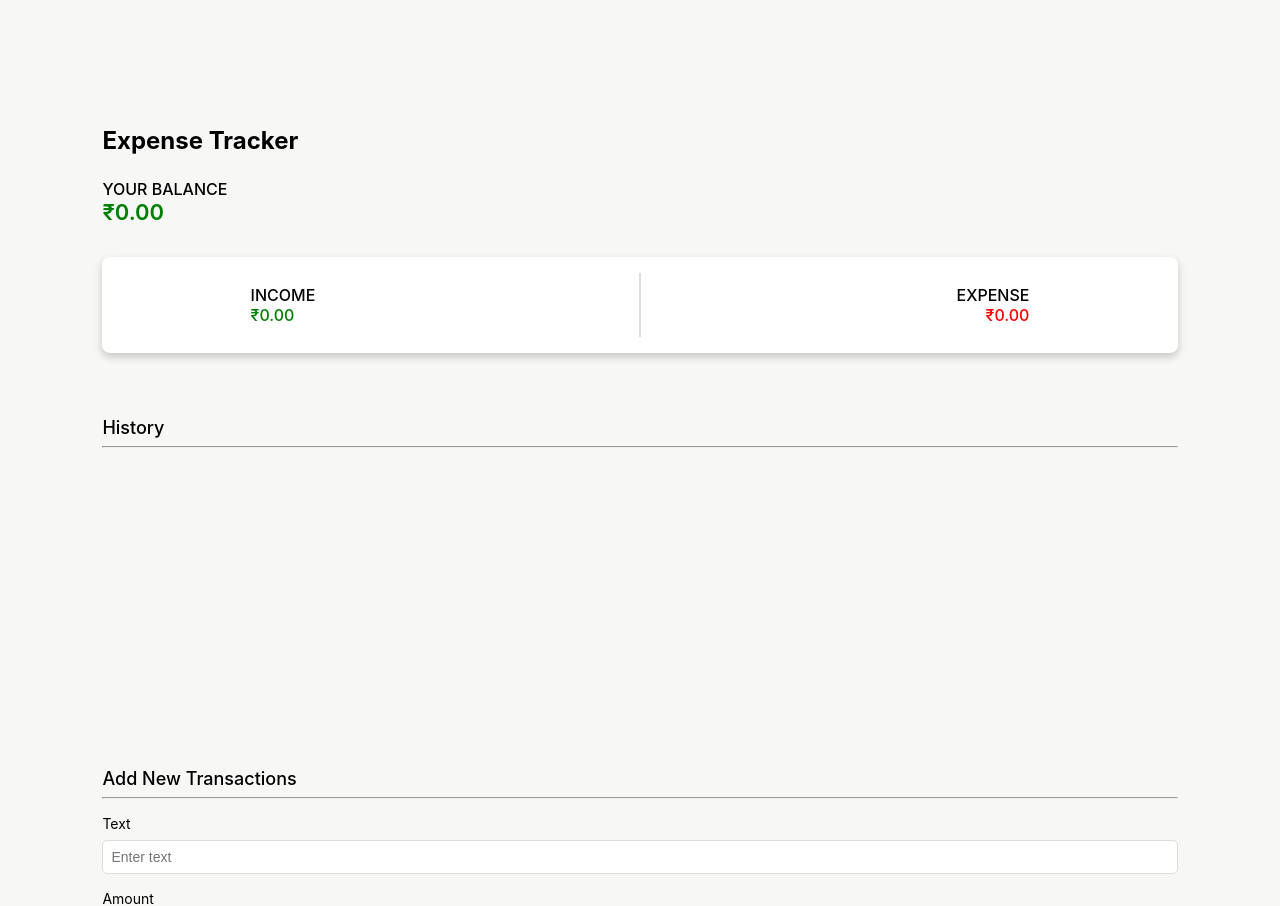
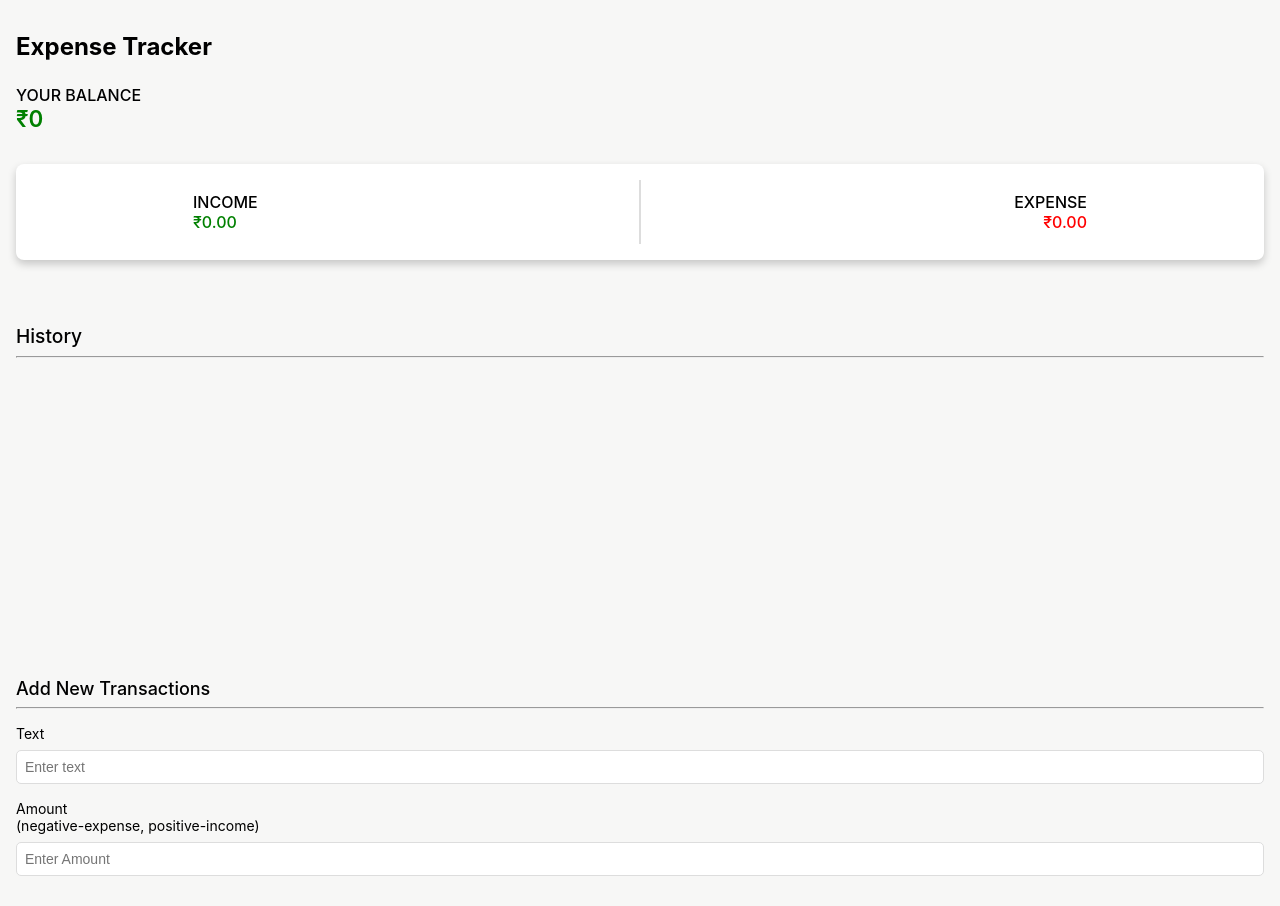
Before and after one commit to agamya0801/expense-tracker, a React (Create React App) app: page / in a window 1280 px wide. Shown: the top 906 px of the page. Built offline with nearby package versions, Linux system fonts and the light colour scheme.

Commit message:
Refactored Code and removed redundant code by creating a functions.js file in the src folder

```diff
--- a/src/App.css
+++ b/src/App.css
@@ -5,5 +5,5 @@
   flex-direction: column;
   margin: auto;
   background-color: #f7f7f6;
-  padding: 8%;
+  padding: 1rem;
 }
--- a/src/App.js
+++ b/src/App.js
@@ -17,7 +17,7 @@ function App() {
   // State management for transactions
   const addTxn = (text, amount) => {
     const prevState = [...txn];
-    prevState.push({text, amount});
+    prevState.unshift({text, amount});
     setTxn(prevState);
   }
 
--- a/src/components/AddNewTransactions/AddNewTransactions.css
+++ b/src/components/AddNewTransactions/AddNewTransactions.css
@@ -1,15 +1,15 @@
 .new-txn-container{
-    margin: 32px 0px;
+    margin: 2rem 0rem;
 }
 
 .new-txn-title{
     margin: 0;
-    font-size: 18px;
+    font-size: 1.125rem;
     font-weight: 500;
 }
 
 .horizontal-line{
-    margin-bottom: 16px;
+    margin-bottom: 1rem;
 }
 
 .new-txn-form{
@@ -19,17 +19,17 @@
 
 .label{
     font-weight: 400;
-    font-size: 14px;
+    font-size: 0.875rem;
 }
 
 .input-field{
-    margin-top: 8px;
-    margin-bottom: 16px;
-    border: 1px solid #ddd;
-    border-radius: 5px;
-    padding: 0px 8px;
+    margin-top: 0.5rem;
+    margin-bottom: 1rem;
+    border: 0.0625rem solid #ddd;
+    border-radius: 0.3125rem;
+    padding: 0rem 0.5rem;
     height: 2rem;
-    font-size: 14px;
+    font-size: 0.875rem;
 }
 
 .p{
@@ -37,13 +37,13 @@
 }
 
 .add-txn-button{
-    margin-top: 16px;
+    margin-top: 1rem;
     background-color: #7a61cf;
     width: 100%;
-    padding: 12px 12px;
+    padding: 0.75rem;
     border: none;
-    border-radius: 5px;
-    font-size: 16px;
+    border-radius: 0.3125rem;
+    font-size: 1rem;
     color: white;
 }
 
--- a/src/components/AddNewTransactions/AddNewTransactions.js
+++ b/src/components/AddNewTransactions/AddNewTransactions.js
@@ -1,4 +1,5 @@
 import React, {useState, useRef} from 'react'
+import { refactorText } from '../../functions';
 import './AddNewTransactions.css'
 
 function AddNewTransactions(props) {
@@ -20,7 +21,7 @@ function AddNewTransactions(props) {
   // For handling the submit event
   const handleSubmit = (event) => {
     event.preventDefault();
-    const refactoredText = text.charAt(0).toUpperCase() + text.slice(1)
+    const refactoredText = refactorText(text)
     onSubmitHandler(refactoredText, amount)
     inputRef.current.focus()
     setText('');
--- a/src/components/Balance/Balance.css
+++ b/src/components/Balance/Balance.css
@@ -1,16 +1,16 @@
 .balance-container{
-    margin-bottom: 16px;
+    margin-bottom: 1rem;
 }
 
 .balance-title{
     margin: 0;
-    font-size: 16px;
+    font-size: 1rem;
     font-weight: 500;
 }
 
 .balance-amount{
     margin: 0;
-    font-size: 22px;
+    font-size: 1.4rem;
     font-weight: 600;
 }
 
--- a/src/components/Balance/Balance.js
+++ b/src/components/Balance/Balance.js
@@ -1,28 +1,28 @@
 import React from 'react'
+import { checkRounded, concatBalanceAmountWithK, truncateAmount, assignSign } from '../../functions';
 import './Balance.css'
 
 function Balance(props) {
   const {transactions} = props;
 
   let netBalance = '0.00';
-  let netBalanceString = '0.00';
 
   // Traversing the transactions array and calculating the net balance
   transactions.forEach((element) => {
     netBalance = (parseFloat(netBalance) + parseFloat(element.amount)).toFixed(2);
   });
 
-  const isRounded = netBalance >= 10000000 ? true : false;
-  netBalanceString = netBalance
-  netBalanceString = netBalanceString >= 10000000 ? (netBalanceString/10000000).toFixed(2) : netBalanceString;
-  netBalanceString = Boolean(isRounded) ? netBalanceString.toString()+'K': netBalanceString.toString();
-
+  const sign = assignSign(netBalance);
+  const isRounded = checkRounded(netBalance);
   const color = parseFloat(netBalance) >= 0 ? "positive-text" : "negative-text"
+  netBalance = truncateAmount(parseFloat(netBalance));
+  netBalance = concatBalanceAmountWithK({netBalance, isRounded});
+  netBalance = parseFloat(netBalance) < 0 ? netBalance.toString().slice(1) : netBalance;
 
   return (
     <div className='balance-container'>
       <p className='balance-title'>YOUR BALANCE</p>
-      <p className={`balance-amount ${color}`}>{`\u20b9${netBalanceString}`}</p>
+      <p className={`balance-amount ${color}`}>{`${sign} \u20b9${netBalance}`}</p>
     </div>
   )
 }
--- a/src/components/Header/Header.css
+++ b/src/components/Header/Header.css
@@ -1,5 +1,5 @@
 .expense-tracker-heading{
-    font-size: 24px;
+    font-size: 1.5rem;
     font-weight: 700;
-    margin: 24px 0px;
+    margin: 1rem 0rem 1.5rem 0rem;
 }
--- a/src/components/History/History.css
+++ b/src/components/History/History.css
@@ -1,19 +1,19 @@
 .history-container{
-    margin: 32px 0px;
+    margin: 2rem 0rem;
 }
 
 .history-title{
-    margin: 0px;
-    font-size: 18px;
+    margin: 0rem;
+    font-size: 1.2rem;
     font-weight: 500;
 }
 
 .horizontal-line{
-    margin-bottom: 16px;
+    margin-bottom: 1rem;
 }
 
 .list{
-    height: 240px;
+    height: 15rem;
     overflow-y: scroll;
 }
 
@@ -22,11 +22,11 @@
 }
 
 .list-items{
-    margin-bottom: 8px;
-    margin-right: 2px;
+    margin-bottom: 0.5rem;
+    margin-right: 0.15rem;
     width: 100%;
     box-shadow: 0 2px 4px 0 rgb(0, 0, 0, 0.2);
-    border-radius: 4px;
+    border-radius: 0.25rem;
     background-color: #ffffff;
 }
 
@@ -34,9 +34,9 @@
     display: flex;
     flex-direction: row;
     justify-content: space-between;
-    padding-left: 10px;
+    padding-left: 0.6rem;
     overflow-x: scroll;
-    font-size: 14px;
+    font-size: 0.9rem;
 }
 
 .list-items-content::-webkit-scrollbar{
@@ -44,7 +44,7 @@
 }
 
 .item-text{
-    margin-left: 4px;
+    margin-left: 0.25rem;
 }
 
 .amount-and-strip{
@@ -57,12 +57,12 @@
 } */
 
 .strip{
-    border-top-right-radius: 4px;
-    border-bottom-right-radius: 4px;
-    width: 8px;
+    border-top-right-radius: 0.25rem;
+    border-bottom-right-radius: 0.25rem;
+    width: 0.5rem;
     display: flex;
     flex-direction: column;
-    margin-left: 8px;
+    margin-left: 0.5rem;
 }
 
 .positive{
--- a/src/components/History/History.js
+++ b/src/components/History/History.js
@@ -1,4 +1,5 @@
 import React from 'react'
+import { assignSign, assignStripColor, concatenateText } from '../../functions';
 import './History.css'
 
 function History(props) {
@@ -11,10 +12,10 @@ function History(props) {
         <hr className='horizontal-line'/>
         <div className='list'>
           {transactions.map((element) => {
-            const sign = element.amount >= 0 ? '+' : '-';
-            const strip_color = element.amount >= 0 ? "positive" : "negative";
+            const sign = assignSign(element.amount);
+            const strip_color = assignStripColor(element.amount);
             const newAmount = element.amount < 0 ? element.amount.slice(1) : element.amount;
-            const newText = element.text.length > 16 ? (element.text.substring(0, 16)).concat('...') : element.text;
+            const newText = concatenateText(element.text);
             return <div className='list-items'>
               <div className='list-items-content'>
                 <p className='item-text'>{newText}</p>
--- a/src/components/IncomeExpense/IncomeExpense.js
+++ b/src/components/IncomeExpense/IncomeExpense.js
@@ -1,4 +1,5 @@
 import React from 'react';
+import { checkRounded, concatPositiveAmountWithK,concatNegativeAmountWithK, truncateAmount } from '../../functions';
 import './IncomeExpense.css';
 
 function IncomeExpense(props) {
@@ -9,20 +10,18 @@ function IncomeExpense(props) {
   // Traversing the transactions array for calculating netIncome and netExpense
   transactions.forEach((element) => {
     if(element.amount >= 0){
-      netIncome = (parseFloat(netIncome)+parseFloat(element.amount)).toFixed(2);
-      const isRounded = netIncome >= 10000000 ? true : false;
-      netIncome = netIncome >= 10000000 ? (netIncome/10000000).toFixed(2) : netIncome;
-      netIncome = Boolean(isRounded) ? netIncome.toString()+'K': netIncome.toString();
+      netIncome = (parseFloat(netIncome) + parseFloat(element.amount)).toFixed(2);
+      const isRounded = checkRounded(netIncome);
+      netIncome = truncateAmount(parseFloat(netIncome));
+      netIncome = concatPositiveAmountWithK({netIncome, isRounded});
     }
     else{
       netExpense = (parseFloat(netExpense) - parseFloat(element.amount)).toFixed(2);
-      const isRounded = netExpense >= 10000000 ? true : false;
-      netExpense = netExpense >= 10000000 ? (netExpense/10000000).toFixed(2) : netExpense;
-      netExpense = Boolean(isRounded) ? netExpense.toString()+'K': netExpense.toString();
+      const isRounded = checkRounded(netExpense);
+      netExpense = truncateAmount(parseFloat(netExpense));
+      netExpense = concatNegativeAmountWithK({netExpense, isRounded});
     }
   });
-
-  // console.log({netIncome, netExpense});
 
   return (
     <div className='income-expense-container'>
--- /dev/null
+++ b/src/functions.js
@@ -0,0 +1,45 @@
+// This file contains all the functions that are used in multiple components to reduce redundant code.
+
+export function refactorText(text){
+    return text.charAt(0).toUpperCase() + text.slice(1);
+}
+
+export function assignSign(amount){
+    return amount >= 0 ? '' : '-';
+}
+
+export function assignStripColor(amount){
+    return amount >= 0 ? "positive" : "negative";
+}
+
+export function concatenateText(text){
+    return text.length > 16 ? (text.substring(0, 16)).concat('...') : text;
+}
+
+export function checkRounded(amount){
+    return amount >= 10000000 ? true : false;
+}
+
+export function truncateAmount(amount){
+    if(amount < 100000){
+        return amount;
+    }
+    else if(amount >= 100000 && amount < 10000000000){
+        return (amount/100000).toFixed(2);
+    }
+    else{
+        return (amount/10000000000).toFixed(2);
+    }
+}
+
+export function concatPositiveAmountWithK(props){
+    return Boolean(props.isRounded) ? props.netIncome+'K' : props.netIncome;
+}
+
+export function concatNegativeAmountWithK(props){
+    return Boolean(props.isRounded) ? props.netExpense+'K' : props.netExpense;
+}
+
+export function concatBalanceAmountWithK(props){
+    return Boolean(props.isRounded) ? props.netBalance+'K' : props.netBalance;
+}
```
